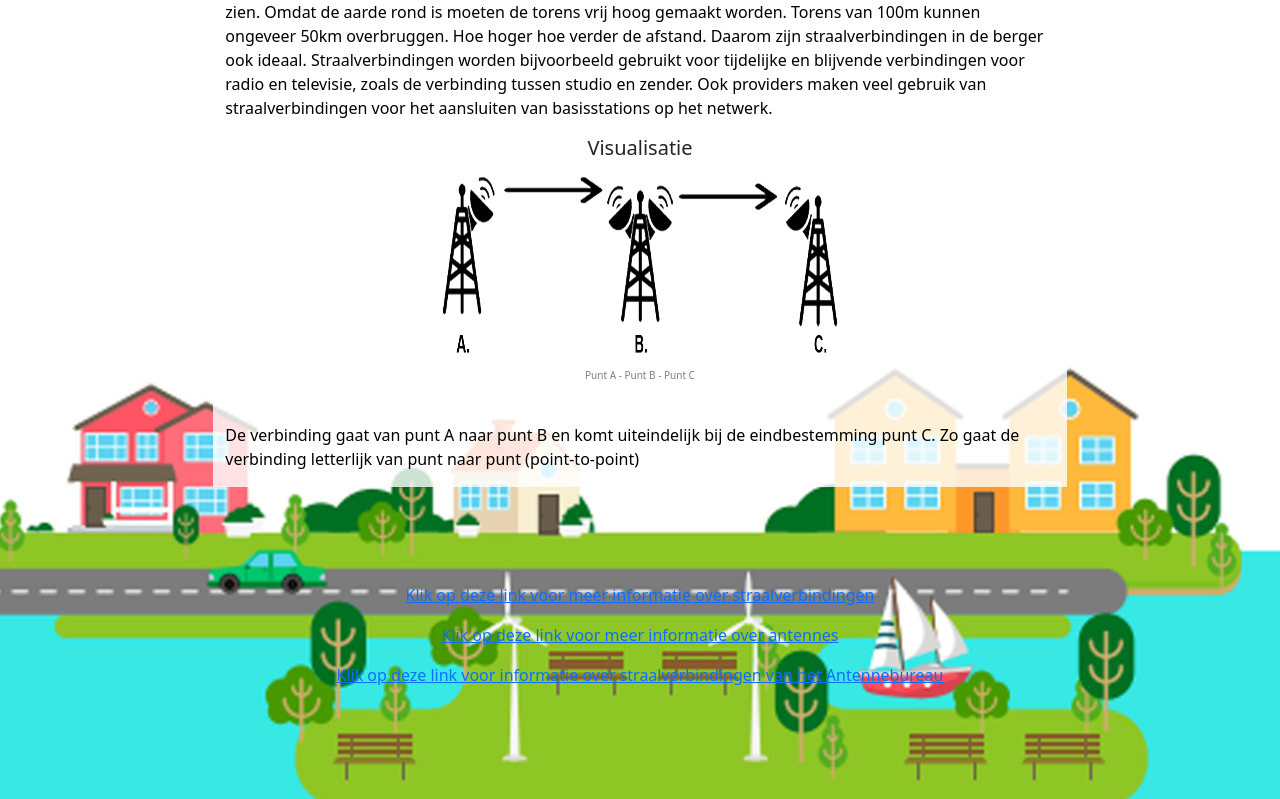
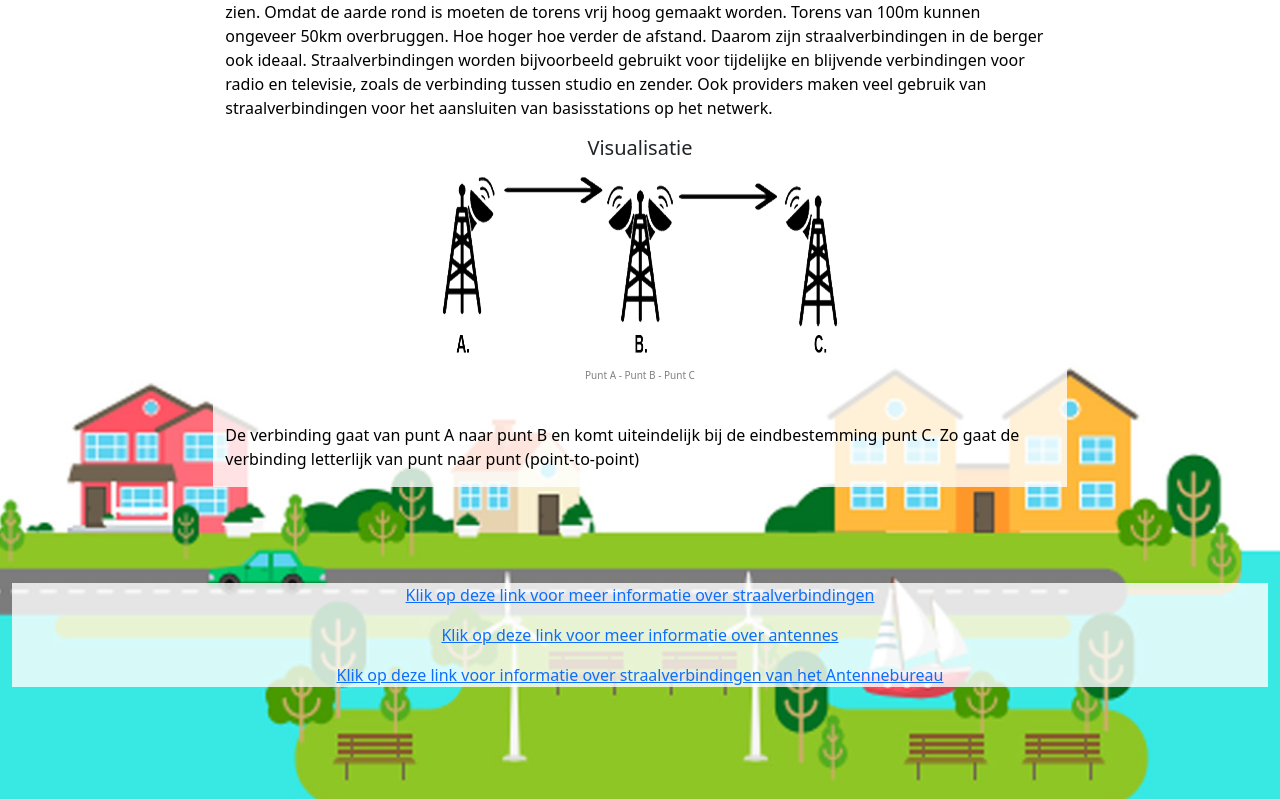
Before and after one commit to lukaszijlstra/Antennebureau, a plain HTML site: page Antennebureau/wwwroot/Straalverbindingen.html in a window 1280 px wide. Shown: the part 1359-2158 px from the top of the page. Drawn offline with nearby package versions, Linux system fonts and the light colour scheme.

Commit message:
background links

```diff
--- a/Antennebureau/wwwroot/Straalverbindingen.html
+++ b/Antennebureau/wwwroot/Straalverbindingen.html
@@ -103,14 +103,14 @@
                 </div>
                 <div class="col-0 col-sm-0 col-md-2 col-lg-2"></div>
             </div>
+            <div style="background: rgba(255, 255, 255, 0.8);">
+                <p class="text-center"><a href="https://nl.wikipedia.org/wiki/Straalverbinding">Klik op deze link voor meer informatie over straalverbindingen</a></p>
+                <p class="text-center"><a href="https://nl.wikipedia.org/wiki/Antenne_(straling)">Klik op deze link voor meer informatie over antennes</a></p>
 
-            <p class="text-center"><a href="https://nl.wikipedia.org/wiki/Straalverbinding">Klik op deze link voor meer informatie over straalverbindingen</a></p>
-            <p class="text-center"><a href="https://nl.wikipedia.org/wiki/Antenne_(straling)">Klik op deze link voor meer informatie over antennes</a></p>
-
-            <p class="text-center"><a href="https://www.antennebureau.nl/antennes-en-techniek/soorten-antennes/straalverbindingen">Klik op deze link voor informatie over straalverbindingen van het Antennebureau</a></p>
-
+                <p class="text-center"><a href="https://www.antennebureau.nl/antennes-en-techniek/soorten-antennes/straalverbindingen">Klik op deze link voor informatie over straalverbindingen van het Antennebureau</a></p>
+            </div>
+            </div>
         </div>
-    </div>
 
 
     <script src="https://cdn.jsdelivr.net/npm/bootstrap@5.0.1/dist/js/bootstrap.bundle.min.js"
```
Also changed, not shown: Antennebureau/wwwroot/C2000.html (+1 -0 lines), Antennebureau/wwwroot/Guglielmo.html (+2 -2 lines), Antennebureau/wwwroot/Portofoon.html (+1 -0 lines), Antennebureau/wwwroot/Sectorantennes.html (+2 -1 lines), Antennebureau/wwwroot/Semafoon.html (+6 -4 lines), Antennebureau/wwwroot/Zendmasten.html (+1 -1 lines).
